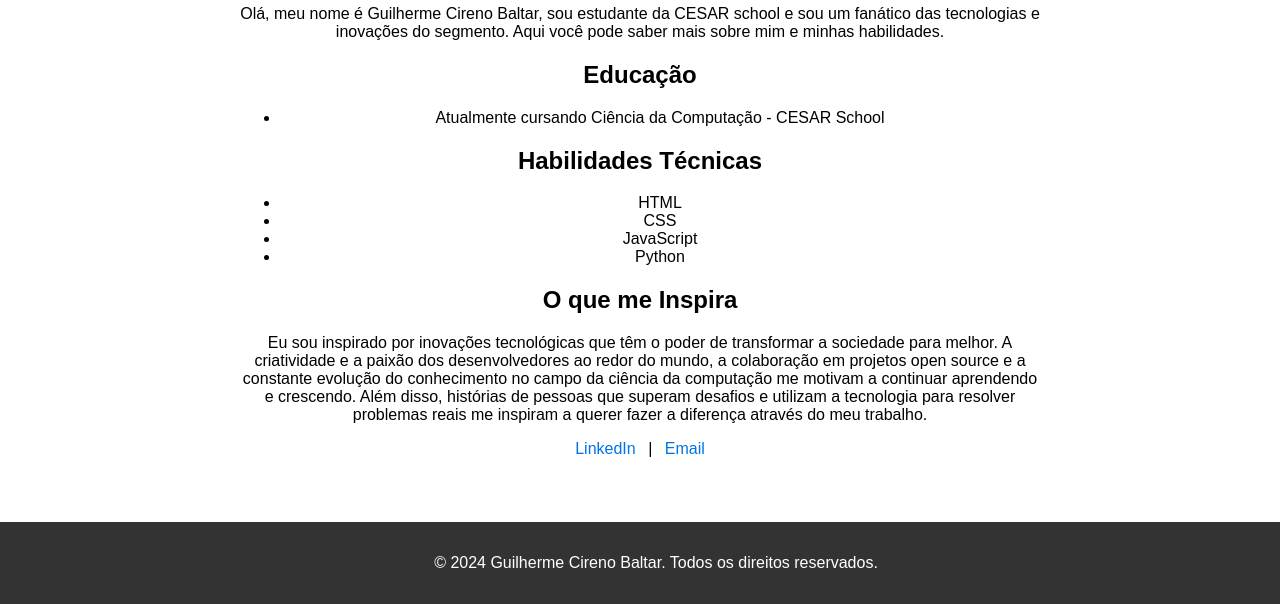
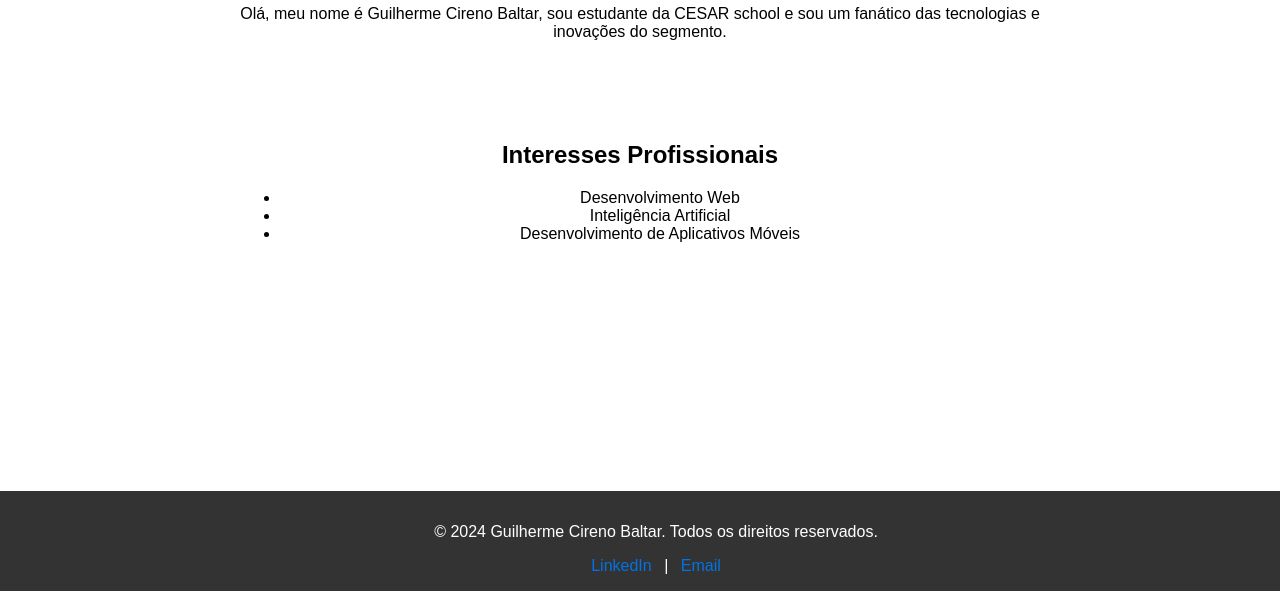
Before and after one commit to gcbgoat/meu-portf-lio, a plain HTML site: page about.html in a window 1280 px wide. Shown: the part 209-813 px from the top of the page. Drawn offline with Linux system fonts and the light colour scheme; files that its build step writes are made by us from their sources.

Commit message:
Update about.html

```diff
--- a/about.html
+++ b/about.html
@@ -3,8 +3,8 @@
 <head>
     <meta charset="UTF-8">
     <meta name="viewport" content="width=device-width, initial-scale=1.0">
-    <title>Sobre Mim</title>
-    <link rel="stylesheet" href="css/styles.css">
+    <title>Meu Portfólio</title>
+    <link rel="stylesheet" href="styles.css">
 </head>
 <body>
     <header>
@@ -17,37 +17,26 @@
         </nav>
     </header>
     <main>
-        <section class="bio">
-            <h1>Sobre Mim</h1>
-            <p>Olá, meu nome é Guilherme Cireno Baltar, sou estudante da CESAR school e sou um fanático das tecnologias e inovações do segmento. Aqui você pode saber mais sobre mim e minhas habilidades.</p>
-            <section class="education">
-                <h2>Educação</h2>
-                <ul>
-                    <li>Atualmente cursando Ciência da Computação - CESAR School</li>
-                </ul>
-            </section>
-            <section class="skills">
-                <h2>Habilidades Técnicas</h2>
-                <ul>
-                    <li>HTML</li>
-                    <li>CSS</li>
-                    <li>JavaScript</li>
-                    <li>Python</li>
-                </ul>
-            </section>
-            <section class="inspiration">
-                <h2>O que me Inspira</h2>
-                <p>Eu sou inspirado por inovações tecnológicas que têm o poder de transformar a sociedade para melhor. A criatividade e a paixão dos desenvolvedores ao redor do mundo, a colaboração em projetos open source e a constante evolução do conhecimento no campo da ciência da computação me motivam a continuar aprendendo e crescendo. Além disso, histórias de pessoas que superam desafios e utilizam a tecnologia para resolver problemas reais me inspiram a querer fazer a diferença através do meu trabalho.</p>
-            </section>
-            <div class="contact-links">
-                <a href="www.linkedin.com/in/guilherme-cireno-baltar" target="_blank">LinkedIn</a> |
-                <a href="gcb@cesar.school" target="_blank">Email</a>
-            </div>
+        <section class="intro">
+            <h1>Bem-vindo ao Meu Portfólio</h1>
+            <p>Olá, meu nome é Guilherme Cireno Baltar, sou estudante da CESAR school e sou um fanático das tecnologias e inovações do segmento.</p>
+        </section>
+        <section class="interests">
+            <h2>Interesses Profissionais</h2>
+            <ul>
+                <li>Desenvolvimento Web</li>
+                <li>Inteligência Artificial</li>
+                <li>Desenvolvimento de Aplicativos Móveis</li>
+            </ul>
         </section>
     </main>
     <footer>
         <p>&copy; 2024 Guilherme Cireno Baltar. Todos os direitos reservados.</p>
+        <div class="contact-links">
+            <a href="http:\\www.linkedin.com/in/guilherme-cireno-baltar" target="_blank">LinkedIn</a> |
+            <a href="gcb@cesar.school" target="_blank">Email</a>
+        </div>
     </footer>
-    <script src="js/scripts.js"></script>
+    <script src="scripts.js"></script>
 </body>
 </html>
```
